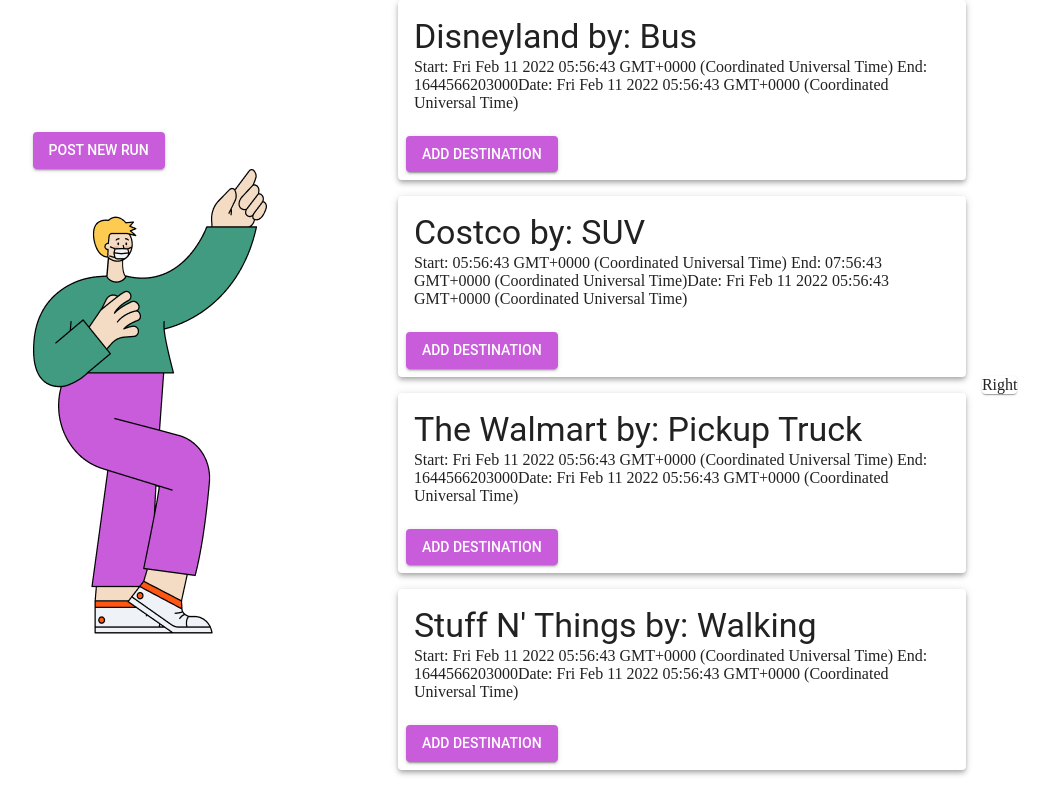
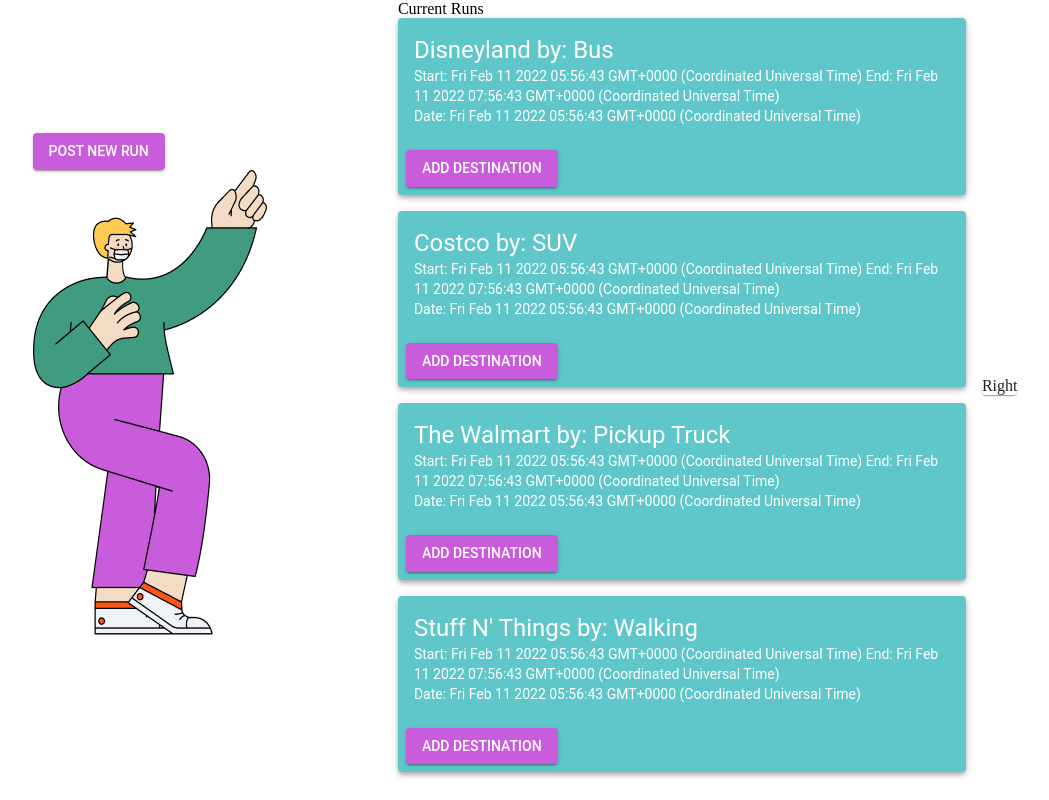
Before and after one commit to rpp31-boc-lachesis/neighbr, a React (Create React App) app in the folder client/: page /runnerDash in a window 1280 px wide. Shown: the whole page, without its empty margins (127-1176 px from the left). Built offline with nearby package versions, Linux system fonts and the light colour scheme; the HTML template or start-up script is replaced by a standard one.

Commit message:
changed background color of destinations and started working on modal

```diff
--- a/client/src/components/RunnerDash/Destination.jsx
+++ b/client/src/components/RunnerDash/Destination.jsx
@@ -11,11 +11,20 @@ export default function Destination(props) {
   const { dest } = props;
   const { destination, date, startTime, endTime, transportation } = dest;
   return (
-    <Card elevation={4}>
+    <Card
+      elevation={4}
+      sx={{
+        bgcolor: 'secondary.main',
+        color: 'white',
+        '&:hover': {
+          bgcolor: 'secondary.light'
+        }
+      }}
+    >
       <CardContent>
-        <Typography variant="h4">{`${destination} by: ${transportation}`}</Typography>
-        <Typography variant="body">{`Start: ${startTime} End: ${endTime}`}</Typography>
-        <Typography variant="body">{`Date: ${date}`}</Typography>
+        <Typography variant="h5">{`${destination} by: ${transportation}`}</Typography>
+        <Typography variant="body2">{`Start: ${startTime} End: ${endTime}`}</Typography>
+        <Typography variant="body2">{`Date: ${date}`}</Typography>
       </CardContent>
       <CardActions>
         <Button variant="contained">Add Destination</Button>
@@ -27,9 +36,9 @@ export default function Destination(props) {
 Destination.propTypes = {
   dest: propTypes.shape({
     destination: propTypes.string.isRequired,
-    date: propTypes.string.isRequired,
-    startTime: propTypes.string.isRequired,
-    endTime: propTypes.string.isRequired,
+    date: propTypes.instanceOf(Date).isRequired,
+    startTime: propTypes.instanceOf(Date).isRequired,
+    endTime: propTypes.instanceOf(Date).isRequired,
     transportation: propTypes.string.isRequired,
   }).isRequired,
 };
--- a/client/src/components/RunnerDash/RunnerDash.jsx
+++ b/client/src/components/RunnerDash/RunnerDash.jsx
@@ -13,15 +13,12 @@ import Destination from './Destination.jsx';
 
 export default function RunnerDash(props) {
   const { destinations } = props;
-  const Destinations = destinations.map((dest, index) => <Destination dest={dest} key={`dest${index}`} />);
+  const Destinations = destinations.map((dest, index) => <Destination dest={dest} key={dest.id} />);
   return (
-    <Container justifyContent="center" alignItems="center" maxwidth="sm">
+    <Container maxwidth="sm">
       <Grid container justifyContent="center" alignItems="center" spacing={2}>
         <Grid item xs={4}>
           <Container
-            direction="column"
-            justifyContent="center"
-            alignItems="center"
             maxwidth="sm"
           >
             <Button variant="contained">Post New Run</Button>
@@ -29,6 +26,7 @@ export default function RunnerDash(props) {
           </Container>
         </Grid>
         <Grid item xs={6}>
+          Current Runs
           <Stack spacing={2}>
             {Destinations}
           </Stack>
@@ -45,9 +43,9 @@ RunnerDash.propTypes = {
     propTypes.shape(
       {
         destination: propTypes.string.isRequired,
-        date: propTypes.string.isRequired,
-        startTime: propTypes.string.isRequired,
-        endTime: propTypes.string.isRequired,
+        date: propTypes.instanceOf(Date).isRequired,
+        startTime: propTypes.instanceOf(Date).isRequired,
+        endTime: propTypes.instanceOf(Date).isRequired,
         transportation: propTypes.string.isRequired,
       }
     )
--- a/client/src/testData.js
+++ b/client/src/testData.js
@@ -1,33 +1,37 @@
 const testData = [
   {
+    id: btoa('testDataOne'),
     destination: 'Disneyland',
     date: new Date(),
     startTime: new Date(),
-    endTime: new Date().setHours(new Date().getHours() + 2),
+    endTime: new Date(new Date().setHours(new Date().getHours() + 2)),
     transportation: 'Bus',
     items: [],
   },
   {
+    id: btoa('testDataTwo'),
     destination: 'Costco',
     date: new Date(),
-    startTime: new Date().toTimeString(),
-    endTime: new Date(new Date().setHours(new Date().getHours() + 2)).toTimeString(),
+    startTime: new Date(),
+    endTime: new Date(new Date().setHours(new Date().getHours() + 2)),
     transportation: 'SUV',
     items: [],
   },
   {
+    id: btoa('testDataThree'),
     destination: 'The Walmart',
     date: new Date(),
     startTime: new Date(),
-    endTime: new Date().setHours(new Date().getHours() + 2),
+    endTime: new Date(new Date().setHours(new Date().getHours() + 2)),
     transportation: 'Pickup Truck',
     items: [],
   },
   {
+    id: btoa('testDataFour'),
     destination: 'Stuff N\' Things',
     date: new Date(),
     startTime: new Date(),
-    endTime: new Date().setHours(new Date().getHours() + 2),
+    endTime: new Date(new Date().setHours(new Date().getHours() + 2)),
     transportation: 'Walking',
     items: [],
   },
```
Also changed, not shown: client/src/components/RunnerDash/AddRunModal.jsx (added, +32 -0 lines).
